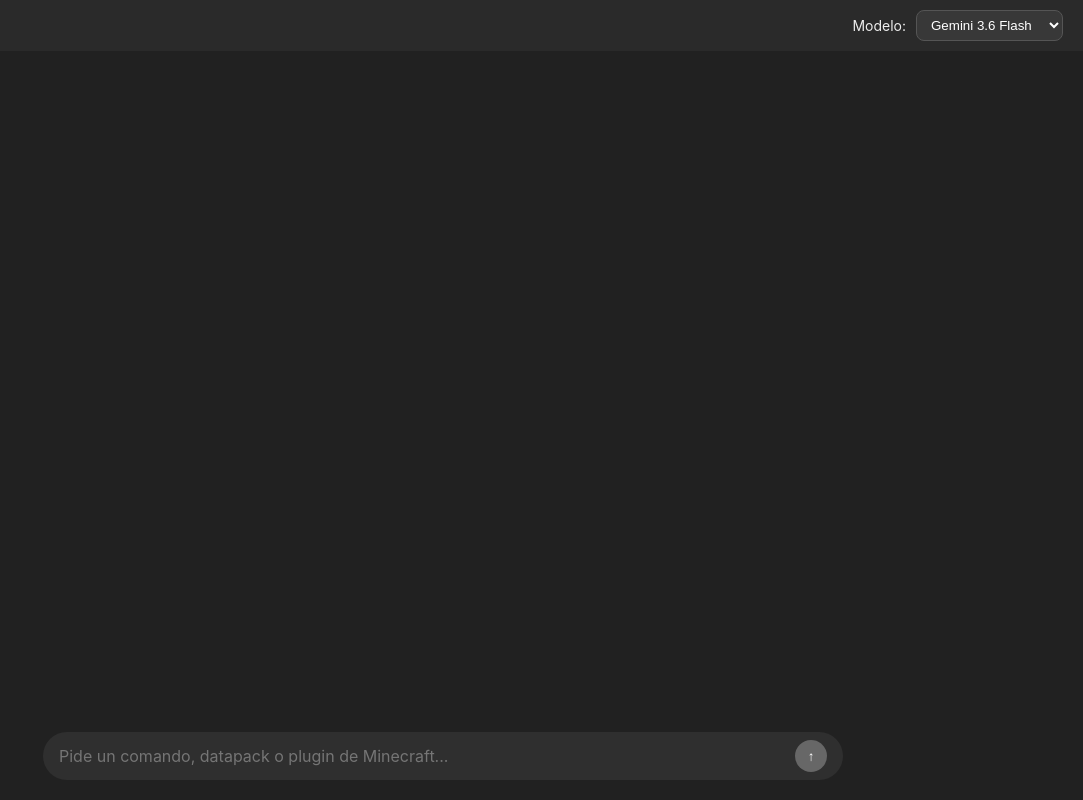
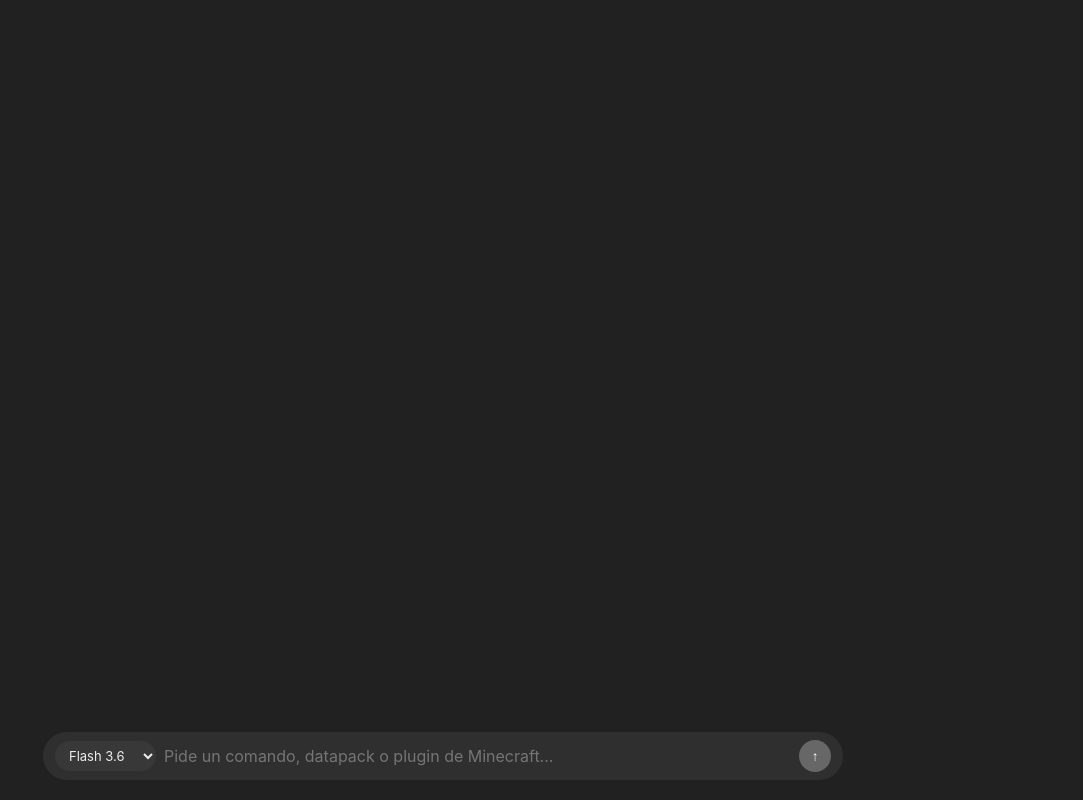
Before and after one commit to ipsr124-hash/craftGPT, a website: page index.html in a window 1280 px wide. Shown: the whole page, without its empty margins (197-1280 px from the left). Drawn offline with Linux system fonts and the light colour scheme.

Commit message:
CraftGPT 0.5.1

```diff
--- a/index.html
+++ b/index.html
@@ -13,24 +13,6 @@
             display: flex;
             flex-direction: column;
             height: 100vh;
-        }
-        #header {
-            padding: 10px 20px;
-            background-color: #2a2a2a;
-            display: flex;
-            justify-content: flex-end;
-            align-items: center;
-            gap: 10px;
-            font-size: 14px;
-        }
-        select {
-            background-color: #383838;
-            color: #fff;
-            border: 1px solid #555;
-            padding: 6px 10px;
-            border-radius: 8px;
-            outline: none;
-            cursor: pointer;
         }
         #chat-container {
             flex: 1;
@@ -69,8 +51,23 @@
             display: flex;
             background-color: #2f2f2f;
             border-radius: 24px;
-            padding: 8px 16px;
+            padding: 8px 12px;
             align-items: center;
+            gap: 8px;
+        }
+        select {
+            background-color: #383838;
+            color: #ececec;
+            border: none;
+            padding: 6px 10px;
+            border-radius: 16px;
+            outline: none;
+            cursor: pointer;
+            font-size: 13px;
+            font-family: inherit;
+        }
+        select:hover {
+            background-color: #444;
         }
         textarea {
             flex: 1;
@@ -82,6 +79,7 @@
             resize: none;
             max-height: 150px;
             font-family: inherit;
+            padding: 4px 0;
         }
         button {
             background-color: #676767;
@@ -90,27 +88,26 @@
             border-radius: 50%;
             width: 32px;
             height: 32px;
+            min-width: 32px;
             cursor: pointer;
-            margin-left: 8px;
             font-weight: bold;
+            display: flex;
+            align-items: center;
+            justify-content: center;
         }
         button:hover { background-color: #8e8e8e; }
     </style>
 </head>
 <body>
-    <div id="header">
-        <label for="model-select">Modelo:</label>
-        <select id="model-select">
-            <option value="gemini-3.6-flash">Gemini 3.6 Flash</option>
-            <option value="gemini-2.0-flash-lite">Gemini Flash-Lite</option>
-            <option value="gemini-1.5-flash">Gemini 1.5 Flash</option>
-        </select>
-    </div>
-
     <div id="chat-container"></div>
 
     <div id="input-container">
         <div class="input-box">
+            <select id="model-select" title="Seleccionar modelo">
+                <option value="gemini-3.6-flash">Flash 3.6</option>
+                <option value="gemini-3.5-flash-lite">Flash-Lite</option>
+                <option value="gemini-1.5-flash">Flash 1.5</option>
+            </select>
             <textarea id="user-input" rows="1" placeholder="Pide un comando, datapack o plugin de Minecraft..."></textarea>
             <button onclick="sendMessage()">↑</button>
         </div>
```
